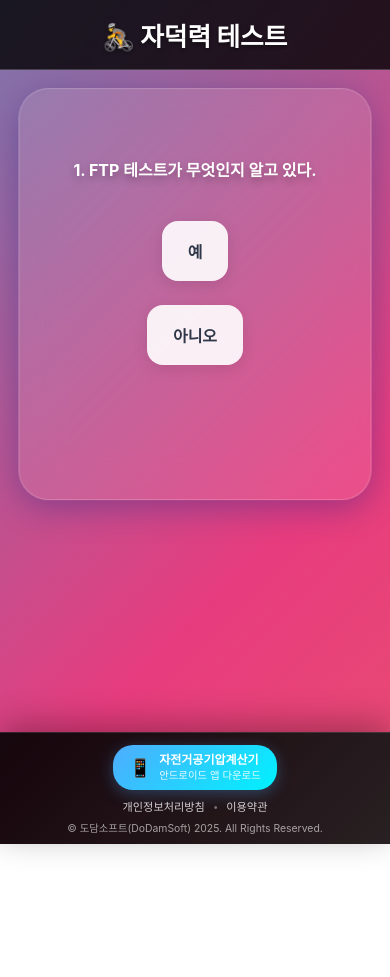
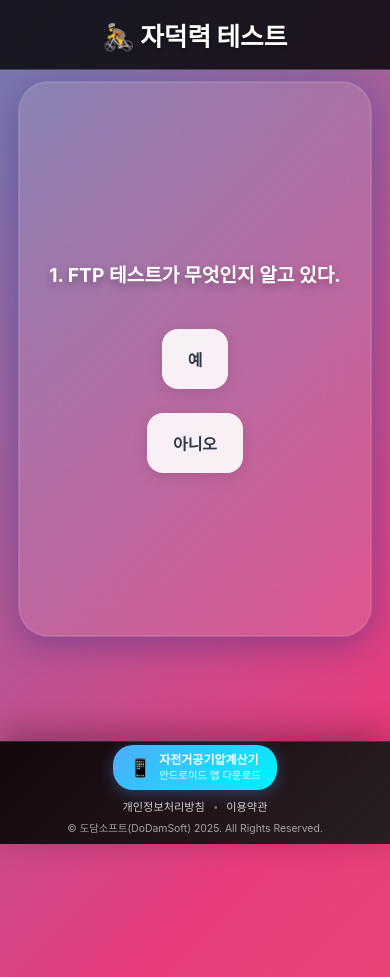
Before and after one commit to jshag90/jadeoktest, a website: page index.html in a window 390 px wide. Shown: the top 977 px of the page. Before the commit the page ends 844 px from the top, so only its background shows below. Drawn offline with nearby package versions, Linux system fonts and the light colour scheme; a script that the page names is missing.

Commit message:
일부 디바이스 위치 조정

```diff
--- a/index.html
+++ b/index.html
@@ -27,14 +27,7 @@
       name="naver-site-verification"
       content="f3e077ef88a458aee9e127cda3328c2ece62eb07"
     />
-    <!-- <script
-      async
-      src="https://pagead2.googlesyndication.com/pagead/js/adsbygoogle.js?client=ca-pub-6669682457787065"
-      crossorigin="anonymous"
-    ></script> -->
     <style>
-      /*   @import url("https://fonts.googleapis.com/css2?family=Pretendard:wght@300;400;500;600;700;800&display=swap"); */
-
       * {
         box-sizing: border-box;
       }
@@ -117,7 +110,7 @@
       }
 
       .question {
-        font-size: 2rem;
+        font-size: 1.8rem;
         font-weight: 700;
         margin-bottom: 1rem;
         text-align: center;
@@ -354,7 +347,7 @@
         z-index: 99999;
         border-top: 1px solid rgba(255, 255, 255, 0.1);
         box-shadow: 0 -8px 32px rgba(0, 0, 0, 0.3);
-        padding: 12px 0 8px 0;
+        padding: 3px 0 8px 0;
       }
 
       .footer-content {
@@ -458,7 +451,7 @@
       /* 반응형 디자인 */
       @media (max-width: 768px) {
         .question {
-          font-size: 1.6rem;
+          font-size: 1.4rem;
           margin-bottom: 2rem;
         }
 
@@ -525,7 +518,7 @@
         .slide::before {
           content: "";
           position: absolute;
-          top: 35%;
+          top: 33%;
           left: 50%;
           transform: translate(-50%, -50%);
           width: 90%;
@@ -539,12 +532,11 @@
           z-index: -1;
         }
 
-        .slide:last-child {
-          padding-bottom: 2.2rem;
+        .result-slide {
+          padding-bottom: 4.9rem; /* footer 높이 + 여유분 */
         }
 
-        /* 결과 슬라이드의 배경 조정 */
-        .slide:last-child::before {
+        .result-slide::before {
           position: absolute;
           top: 10%; /* 상단에서 10% 위치 */
           left: 50%;
@@ -562,7 +554,8 @@
         }
 
         .question {
-          font-size: 1.6rem;
+          font-size: 1.4rem;
+          margin-top: 3.5rem;
           margin-bottom: 5rem;
         }
 
@@ -690,6 +683,25 @@
           margin-top: -2.5rem; /* 또는 -5px 정도로만 */
         }
       }
+
+      /* 아이폰 XR (414x896) 전용 - 세로 긴 화면 */
+      @media (max-width: 430px) and (min-height: 800px) {
+        .slide {
+          justify-content: flex-end; /* 하단 정렬 */
+          padding-top: 0; /* 위 여백 제거 */
+          padding-bottom: 14.5rem; /* 버튼+question 하단 여백 확보 */
+        }
+
+        .question {
+          margin-top: 6rem;
+          font-size: 1.2rem;
+          margin-bottom: 5rem; /* 버튼 위에 약간 간격 */
+        }
+
+        .buttons {
+          margin-bottom: 17rem; /* 푸터나 광고와 겹치지 않게 */
+        }
+      }
     </style>
     <link rel="icon" href="bike.ico" type="image/x-icon" />
     <script src="https://cdnjs.cloudflare.com/ajax/libs/html2canvas/1.4.1/html2canvas.min.js"></script>
@@ -776,7 +788,7 @@
         </div>
       </div>
 
-      <div class="slide">
+      <div class="slide result-slide">
         <div id="capture-area">
           <h2 id="capture-title">🚴 자덕력 테스트</h2>
           <div class="result" id="result">결과 계산 중...</div>
```
